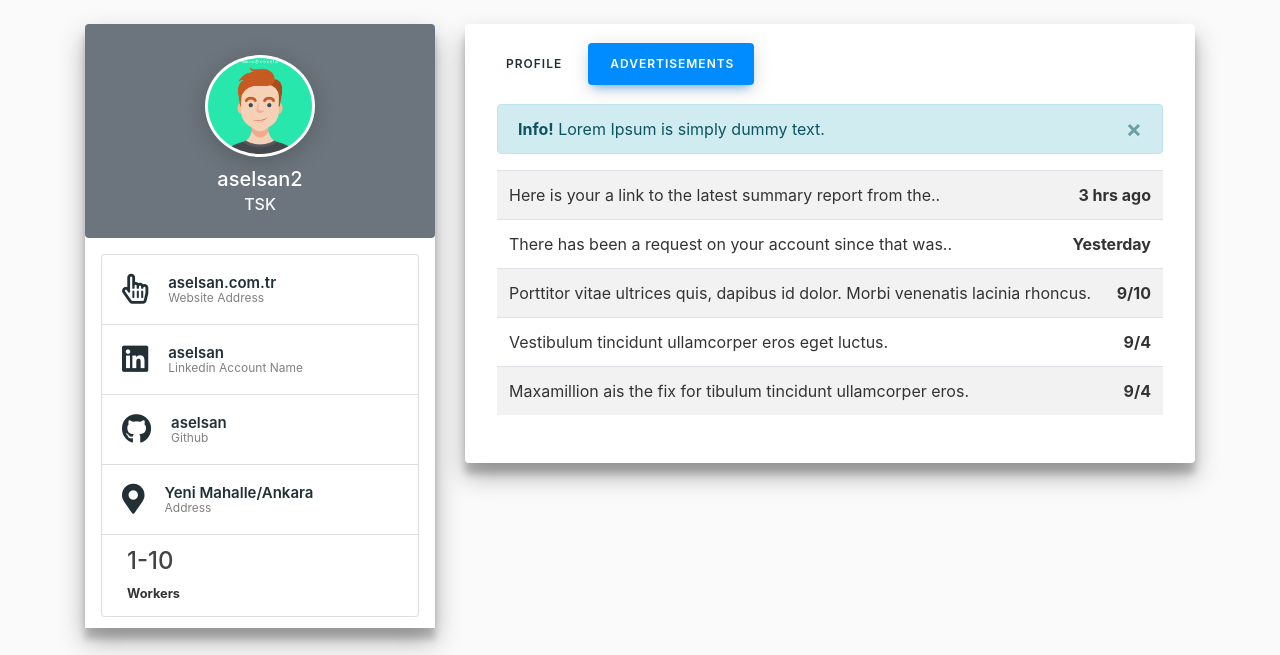
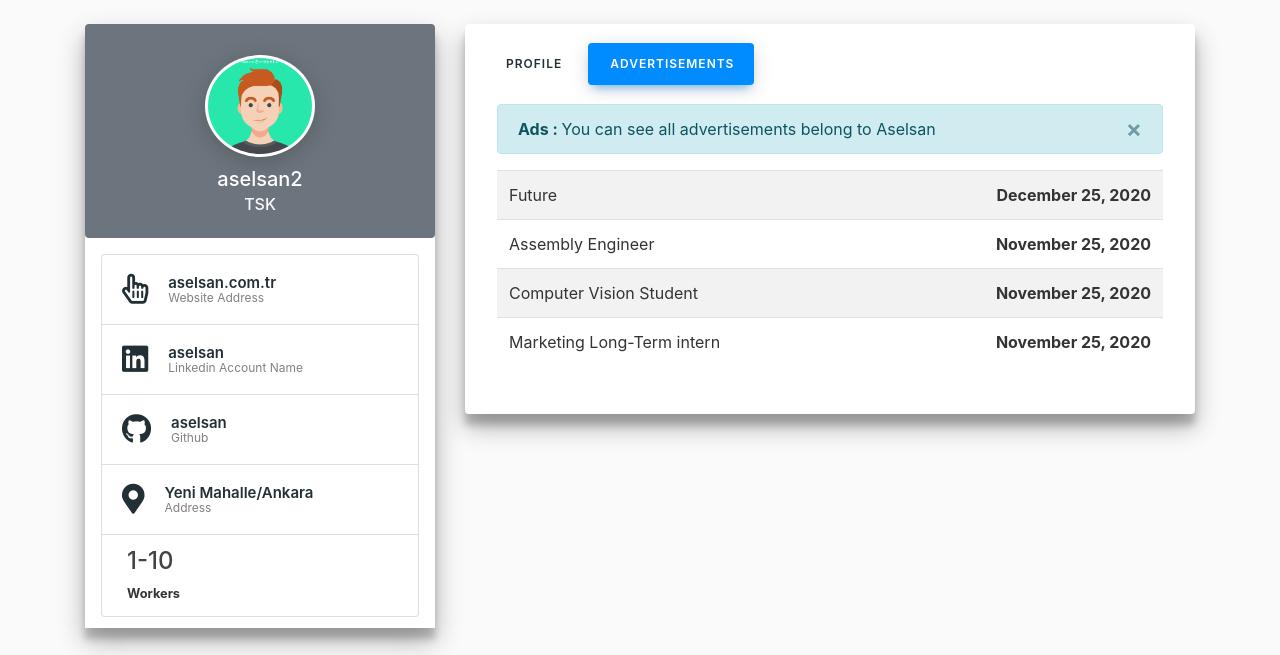
Before and after one commit to alihantutuk/PlacementForStudents, a Flask app: a page that uses webapp/templates/account_company.html in a window 1280 px wide, after a click on "ADVERTISEMENTS". Shown: the part 56-711 px from the top of the page. Run offline with Flask 2, Linux system fonts and the light colour scheme; data comes from the database, SQL or seed files in the repository; both versions use the stored data as it was after the commit; some libraries are stand-ins or nearby versions.

Commit message:
company account ads is completed by the time ads page is created

```diff
--- a/webapp/routes.py
+++ b/webapp/routes.py
@@ -1,7 +1,7 @@
 from flask import render_template, url_for, flash, redirect, request, jsonify, abort
 from webapp import app, db, bcrypt
 from webapp.forms import RegistrationForm, LoginForm
-from webapp.db_models import User
+from webapp.db_models import User,Companydetail,Advertisement
 from flask_login import login_user, current_user, logout_user, login_required
 from flask import Flask, request, Response
 from werkzeug.utils import secure_filename
@@ -60,7 +60,12 @@ def page_not_found(e):
 def account2(username):
     user = User.query.filter_by( username=username ).first()
     if user is not None and user.type == False:  # if it is company #check if details is completed
-        return render_template( 'account_company.html', user=user )
+        ads = user.company_details.advertisements
+        ads_sorted  = sorted(ads, key=lambda x: x.date_posted, reverse=True)
+
+
+
+        return render_template( 'account_company.html', user=user, ads = ads_sorted )
     else:
         abort( 404, description="Resource not found" )
         return render_template( '404.html' )
--- a/webapp/templates/account_company.html
+++ b/webapp/templates/account_company.html
@@ -172,36 +172,21 @@
 					 <i class="icon-info"></i>
 				    </div>
 				    <div class="alert-message">
-				      <span><strong>Info!</strong> Lorem Ipsum is simply dummy text.</span>
+				      <span><strong>Ads : </strong>You can see all advertisements belong to {{ user.company_details.name }}</span>
 				    </div>
                   </div>
                     <table class="table table-hover table-striped">
                         <tbody>
+                            {% for ad in ads %}
+
                             <tr>
                                 <td>
-                                   <span class="float-right font-weight-bold">3 hrs ago</span> Here is your a link to the latest summary report from the..
+                                   <span class="float-right font-weight-bold">{{ ad.date_posted.strftime("%B %d, %Y") }}</span> {{ ad.title }}
                                 </td>
                             </tr>
-                            <tr>
-                                <td>
-                                   <span class="float-right font-weight-bold">Yesterday</span> There has been a request on your account since that was..
-                                </td>
-                            </tr>
-                            <tr>
-                                <td>
-                                   <span class="float-right font-weight-bold">9/10</span> Porttitor vitae ultrices quis, dapibus id dolor. Morbi venenatis lacinia rhoncus.
-                                </td>
-                            </tr>
-                            <tr>
-                                <td>
-                                   <span class="float-right font-weight-bold">9/4</span> Vestibulum tincidunt ullamcorper eros eget luctus.
-                                </td>
-                            </tr>
-                            <tr>
-                                <td>
-                                   <span class="float-right font-weight-bold">9/4</span> Maxamillion ais the fix for tibulum tincidunt ullamcorper eros.
-                                </td>
-                            </tr>
+
+                            {% endfor %}
+
                         </tbody>
                     </table>
                 </div>
```
Also changed, not shown: webapp/site.db.
